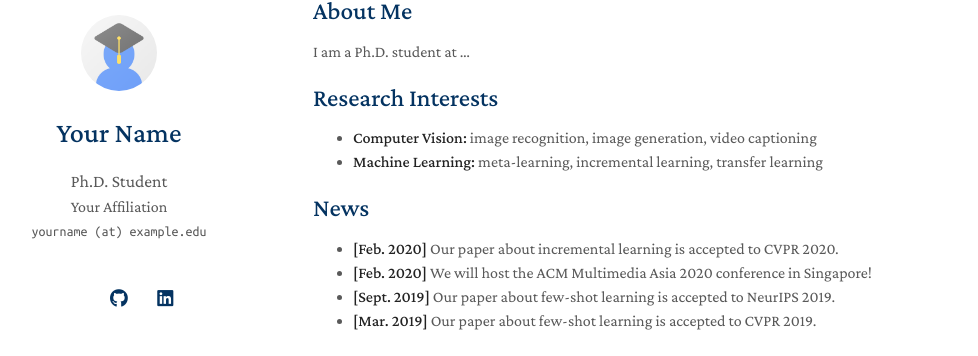
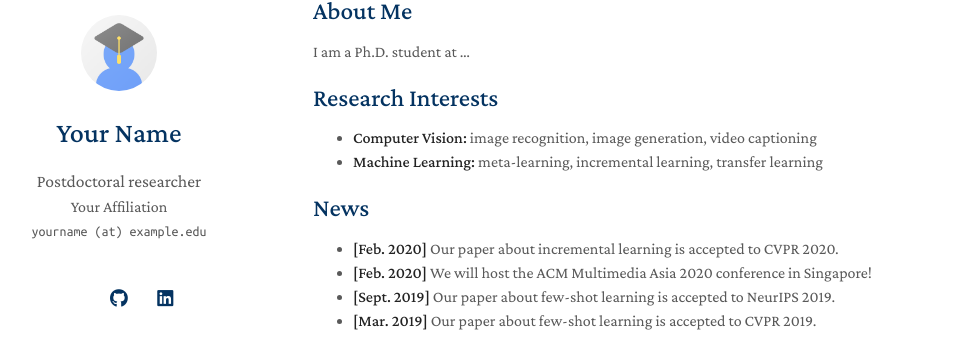
Before and after one commit to kpetrova/kpetrova.github.io, a Jekyll site: the page built from index.md, in a window 1280 px wide. Shown: the part 69-425 px from the top of the page, without its empty margins (157-1135 px from the left). Built offline with Jekyll 4.4.1, drawn with Linux system fonts in a browser that asks for light colours; a style sheet for code colours, icons or effects is not loaded.

Commit message:
Changed to Postdoctoral researcher

```diff
--- a/_config.yml
+++ b/_config.yml
@@ -1,6 +1,6 @@
 # Basic Information
 title: Your Name
-position: Ph.D. Student
+position: Postdoctoral researcher
 affiliation: Your Affiliation
 email: yourname (at) example.edu
 
```
